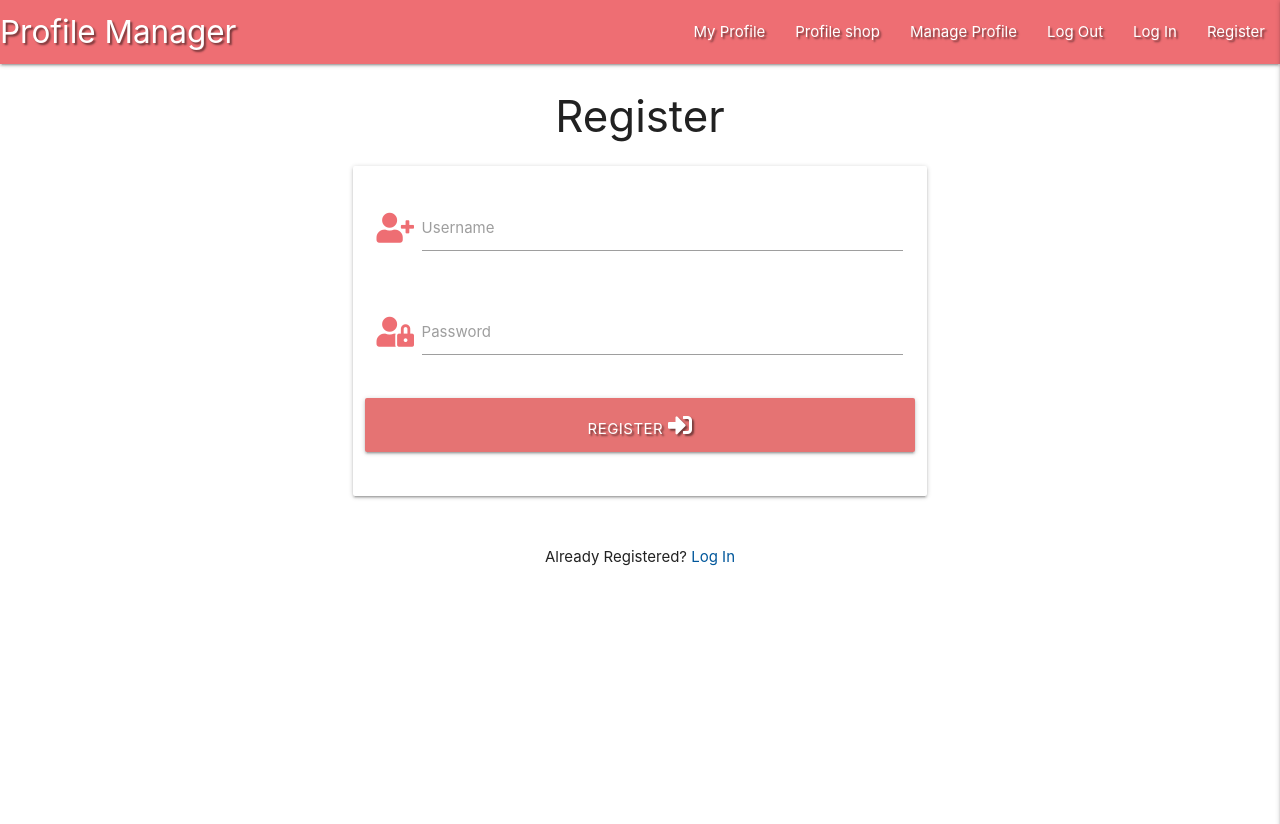
After one commit to nahed2019/MS3_test, a Flask app: page /register in a window 1280 px wide. The commit adds this page. Shown: the top 824 px of the page. Run offline with Flask 2, Linux system fonts and the light colour scheme; some libraries are stand-ins or nearby versions.

Commit message:
added base,login,register pages

```diff
--- a/app.py
+++ b/app.py
@@ -3,6 +3,7 @@ from flask import (
     Flask, render_template, redirect, request, url_for, session, flash)
 from flask_pymongo import PyMongo
 from bson.objectid import ObjectId
+from werkzeug.security import generate_password_hash, check_password_hash
 if os.path.exists("env.py"):
     import env
 
@@ -22,12 +23,64 @@ def index():
     """
     Render index template and find skills on MongoDB
     """
-    skills = mongo.db.skills.find()
     projects = mongo.db.projects.find()
-    project = mongo.db.projects.find_one()
     return render_template(
-        'index.html', skills=skills, skill=skill,
-        projects=projects, project=project)
+        'index.html',  projects=projects)
+
+
+@app.route("/register", methods=["GET", "POST"])
+def register():
+    if request.method == "POST":
+        # check if username already exists in db
+        existing_user = mongo.db.users.find_one(
+            {"username": request.form.get("username").lower()})
+
+        if existing_user:
+            flash("Username already exists")
+            return redirect(url_for("register"))
+
+        # if username not exists in db
+        register = {
+            "username": request.form.get("username").lower(),
+            "password": generate_password_hash(request.form.get("password"))
+        }
+        mongo.db.users.insert_one(register)
+
+        # put the new user into 'session' cookie
+        session["user"] = request.form.get("username").lower()
+        flash("Registration Successful!")
+
+    return render_template("register.html")
+
+
+@app.route("/login", methods=["GET", "POST"])
+def login():
+    if request.method == "POST":
+        # check if username exists in db
+        existing_user = mongo.db.users.find_one(
+            {"username": request.form.get("username").lower()})
+
+        if existing_user:
+            # ensure hashed password matches user input
+            if check_password_hash(
+                existing_user["password"], request.form.get("password")):
+                    session["user"] = request.form.get("username").lower()
+                    flash("Welcome, {}".format(request.form.get("username")))
+            else:
+                # invalid password match
+                flash("Incorrect Username and/or Password")
+                return redirect(url_for("login"))
+
+        else:
+            # username doesn't exist
+            flash("Incorrect Username and/or Password")
+            return redirect(url_for("login"))
+
+    return render_template("login.html")
+
+
+
+
 
 
 if __name__ == "__main__":
--- /dev/null
+++ b/static/css/style.css
@@ -0,0 +1,11 @@
+.text-shadow {
+    text-shadow: 2px 2px 2px rgba(0, 0, 0, 0.5);
+}
+
+.custum-red {
+    color: #ee6e73;
+}
+
+.flashes h4 {
+    line-height: 2;
+}
--- /dev/null
+++ b/static/js/script.js
@@ -0,0 +1,7 @@
+/*
+    jQuery for MaterializeCSS initialization
+*/
+
+$(document).ready(function () {
+    $(".sidenav").sidenav({edge: "right"});
+});
--- /dev/null
+++ b/templates/base.html
@@ -0,0 +1,87 @@
+<!DOCTYPE html>
+<html lang="en">
+  <head>
+    <meta charset="UTF-8" />
+    <meta name="viewport" content="width=device-width, initial-scale=1.0" />
+    <link
+      rel="stylesheet"
+      href="https://cdnjs.cloudflare.com/ajax/libs/font-awesome/5.13.1/css/all.min.css"
+      integrity="sha512-xA6Hp6oezhjd6LiLZynuukm80f8BoZ3OpcEYaqKoCV3HKQDrYjDE1Gu8ocxgxoXmwmSzM4iqPvCsOkQNiu41GA=="
+      crossorigin="anonymous"
+      type="text/css"
+    />
+    <link
+      rel="stylesheet"
+      href="https://cdnjs.cloudflare.com/ajax/libs/materialize/1.0.0/css/materialize.min.css"
+      type="text/css"
+    />
+    <link
+      rel="stylesheet"
+      href="{{ url_for('static', filename='css/style.css') }}"
+      type="text/css"
+    />
+    {% block styles %} {% endblock %}
+    <title>Profile Manager</title>
+  </head>
+  <body>
+    <header>
+      <!-- top navbar -->
+      <div class="navbar-fixed">
+        <nav class="nav-extended text-shadow">
+          <div class="nav-wrapper">
+            <a href="{{ url_for('index') }}" class="brand-logo"
+              >Profile Manager</a
+            >
+            <a href="#" data-target="mobile-demo" class="sidenav-trigger right"
+              ><i class="fas fa-bars"></i
+            ></a>
+            <ul class="right hide-on-med-and-down">
+              <li><a href="{{ url_for('index') }}">My Profile</a></li>
+              <li><a href="#">Profile shop</a></li>
+              <li><a href="#">Manage Profile</a></li>
+              <li><a href="#">Log Out</a></li>
+              <li><a href="{{ url_for('login') }}">Log In</a></li>
+              <li><a href="{{ url_for('register') }}">Register</a></li>
+            </ul>
+          </div>
+        </nav>
+      </div>
+
+      <!-- mobile sidenav -->
+      <ul class="sidenav" id="mobile-demo">
+        <li>
+          <h4 class="center-align light-blue-text text-darken 4">
+            Profile Manager
+          </h4>
+        </li>
+        <li><a href="{{ url_for('index') }}">My Profile </a></li>
+        <li><a href="#">Profile shop</a></li>
+        <li><a href="#">Manage Profile</a></li>
+        <li><a href="#">Log Out</a></li>
+        <li><a href="{{ url_for('login') }}">Log In</a></li>
+        <li><a href="{{ url_for('register') }}">Register</a></li>
+      </ul>
+    </header>
+
+    <section>
+      <!-- flash messages -->
+      {% with messages = get_flashed_messages() %} {% if messages %} {% for
+      message in messages %}
+      <div class="row flashes">
+        <h4 class="pink lighten-5 center-align">{{ message }}</h4>
+      </div>
+      {% endfor %} {% endif %} {% endwith %}
+    </section>
+
+    <main class="container">{% block content %} {% endblock %}</main>
+
+    <script
+      src="https://code.jquery.com/jquery-3.5.1.min.js"
+      integrity="sha256-9/aliU8dGd2tb6OSsuzixeV4y/faTqgFtohetphbbj0="
+      crossorigin="anonymous"
+    ></script>
+    <script src="https://cdnjs.cloudflare.com/ajax/libs/materialize/1.0.0/js/materialize.min.js"></script>
+    <script src="{{ url_for('static', filename='js/script.js') }}"></script>
+    {% block scripts %} {% endblock %}
+  </body>
+</html>
--- /dev/null
+++ b/templates/register.html
@@ -0,0 +1,67 @@
+{% extends "base.html" %} {% block content %}
+
+<h3 class="center-align">Register</h3>
+
+<div class="row">
+  <form
+    class="col s12 m8 offset-m2"
+    method="POST"
+    action="{{ url_for('register') }}"
+  >
+    <div class="card-panel">
+      <!-- username -->
+      <div class="row">
+        <div class="input-field col s12">
+          <i class="fas fa-user-plus prefix custum-red"></i>
+          <input
+            id="username"
+            name="username"
+            minlength="5"
+            maxlength="15"
+            pattern="^[a-zA-Z0-9]{5,15}$"
+            type="text"
+            class="validate"
+          />
+          <label for="username">Username</label>
+        </div>
+      </div>
+      <!-- passowrd -->
+      <div class="row">
+        <div class="input-field col s12">
+          <i class="fas fa-user-lock prefix custum-red"></i>
+          <input
+            id="password"
+            name="password"
+            minlength="5"
+            maxlength="15"
+            pattern="^[a-zA-Z0-9]{5,15}$"
+            type="password"
+            class="validate"
+          />
+          <label for="password">Password</label>
+        </div>
+      </div>
+      <!-- register -->
+      <div class="row">
+        <button
+          type="submit"
+          class="col s12 btn-large red lighten-2 text-shadow"
+        >
+          Register <i class="fas fa-sign-in-alt"></i>
+        </button>
+      </div>
+    </div>
+  </form>
+</div>
+<div class="row">
+  <div class="col s12">
+    <p class="center-align">
+      Already Registered?
+      <a href="{{ url_for('login') }}" class="light-blue-text text-darken-4"
+        >Log In</a
+      >
+    </p>
+  </div>
+</div>
+
+{% endblock %}
```
Also changed, not shown: templates/index.html (+3 -10 lines), templates/login.html (added, +65 -0 lines).
